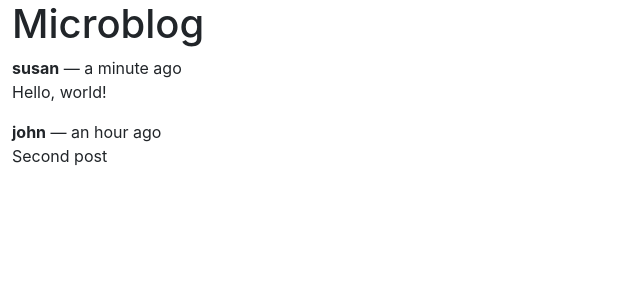
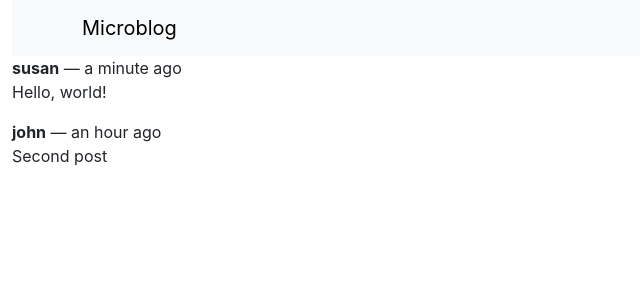
Before and after one commit to rrjbca/react-microblog, a React (Create React App) app: page / in a window 1280 px wide. Shown: the top 300 px of the page, without its empty margins (0-640 px from the left). Built offline with nearby package versions, Linux system fonts and the light colour scheme.

Commit message:
Chapter 3: use Header component

```diff
--- a/src/App.js
+++ b/src/App.js
@@ -1,4 +1,5 @@
 import Container from 'react-bootstrap/Container';
+import Header from './components/Header';
 
 export default function App() {
   const posts = [
@@ -22,7 +23,7 @@ export default function App() {
 
   return (
     <Container fluid className="App">
-      <h1>Microblog</h1>
+      <Header />
       {posts.length === 0 ?
         <p>There are no blog posts.</p>
       :
```
